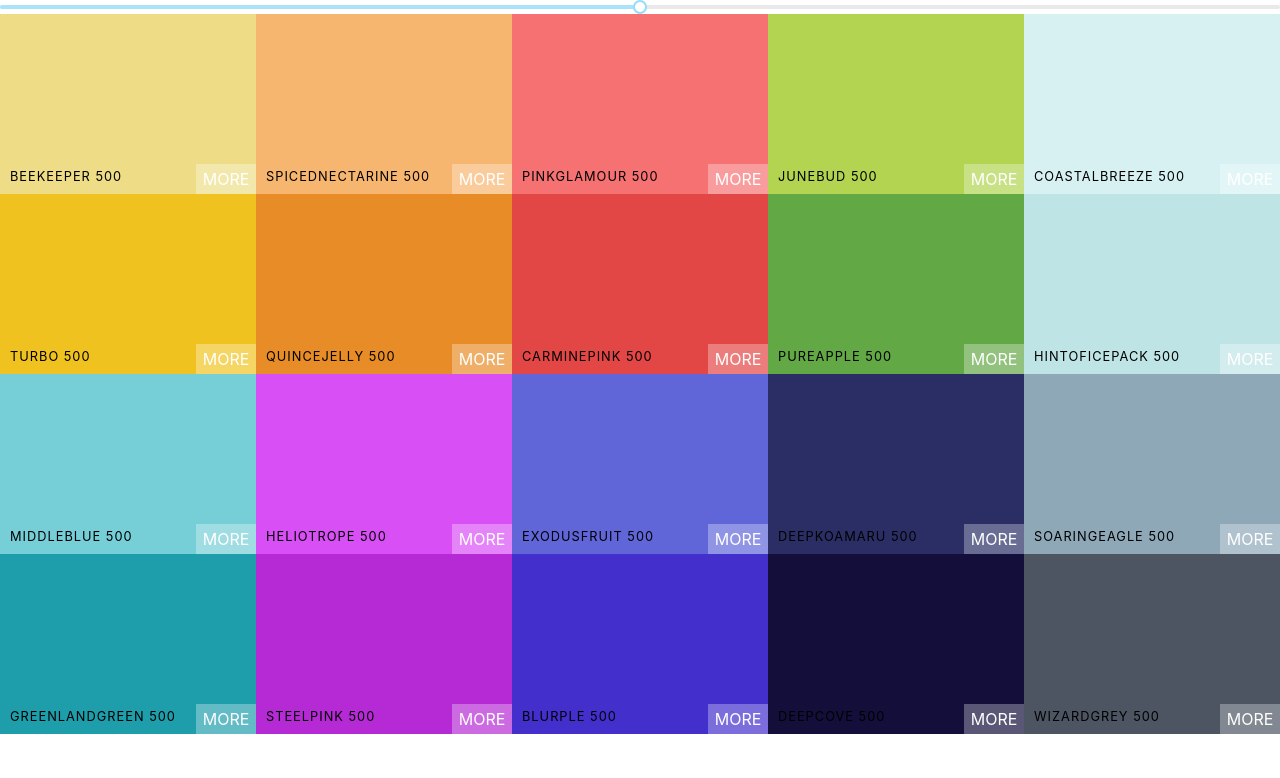
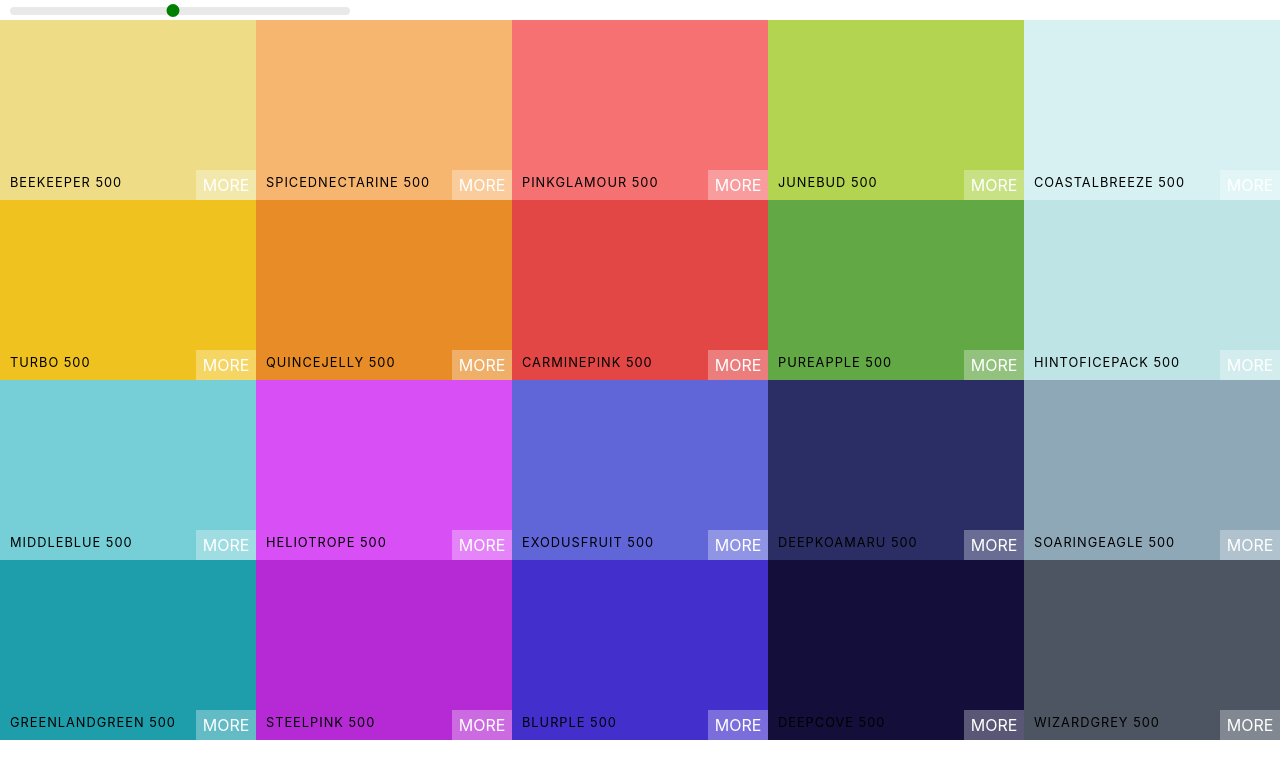
Before and after one commit to RGnt/colors-app, a React (Create React App) app: page / in a window 1280 px wide. Shown: the top 778 px of the page. Built offline with nearby package versions, Linux system fonts and the light colour scheme; the HTML template or start-up script is replaced by a standard one.

Commit message:
Styled the levels slider

```diff
--- a/src/Palette/Palette.js
+++ b/src/Palette/Palette.js
@@ -1,24 +1,27 @@
 import React, { useState } from 'react';
 import ColorBox from '../ColorBox/ColorBox';
-import './Palette.scss';
 import Slider from 'rc-slider';
 import 'rc-slider/assets/index.css'
+import './Palette.scss';
 
 //TODO: Look for better slider solution! Current one uses unsafe lifeCycleMethods!
 
 const Palette = ({ palette }) => {
   const [level, setLevel] = useState(500);
 
+  const changeLevel = (newLevel) => {
+    setLevel(newLevel);
+  }
+
   const colorBoxes = palette.colors[level].map(color => (
     <ColorBox key={color.id} background={color.hex} name={color.name} />
   ));
 
-  const changeLevel = (newLevel) => {
-    setLevel(newLevel);
-  }
   return (
     <div className="Palette">
-      <Slider defaultValue={level} min={100} max={900} step={100} onAfterChange={changeLevel} />
+      <div className='slider'>
+        <Slider defaultValue={level} min={100} max={900} step={100} onAfterChange={changeLevel} />
+      </div>
       {/* Navbar here */}
       <div className="Palette-colors">{colorBoxes}</div>
       {/* footer eventually */}
--- a/src/Palette/Palette.scss
+++ b/src/Palette/Palette.scss
@@ -5,3 +5,37 @@
 .Palette-colors {
     height: 90%;
 }
+
+.slider {
+    width: 340px;
+    margin: 0 10px;
+    display: inline-block;
+}
+
+.rc-slider-track {
+    background-color: transparent;
+}
+
+.rc-slider-rail {
+    height: 8px;
+}
+
+.rc-slider-handle {
+    background-color: green;
+    outline: none;
+    border: 2px solid green;
+    box-shadow: none;
+    width: 13px;
+    height: 13px;
+    margin-left: -7px;
+    margin-top: -3px;
+
+    &:active,
+    &:focus,
+    &:hover {
+        background-color: green;
+        outline: none;
+        border: 2px solid green;
+        box-shadow: none;
+    }
+}
```
